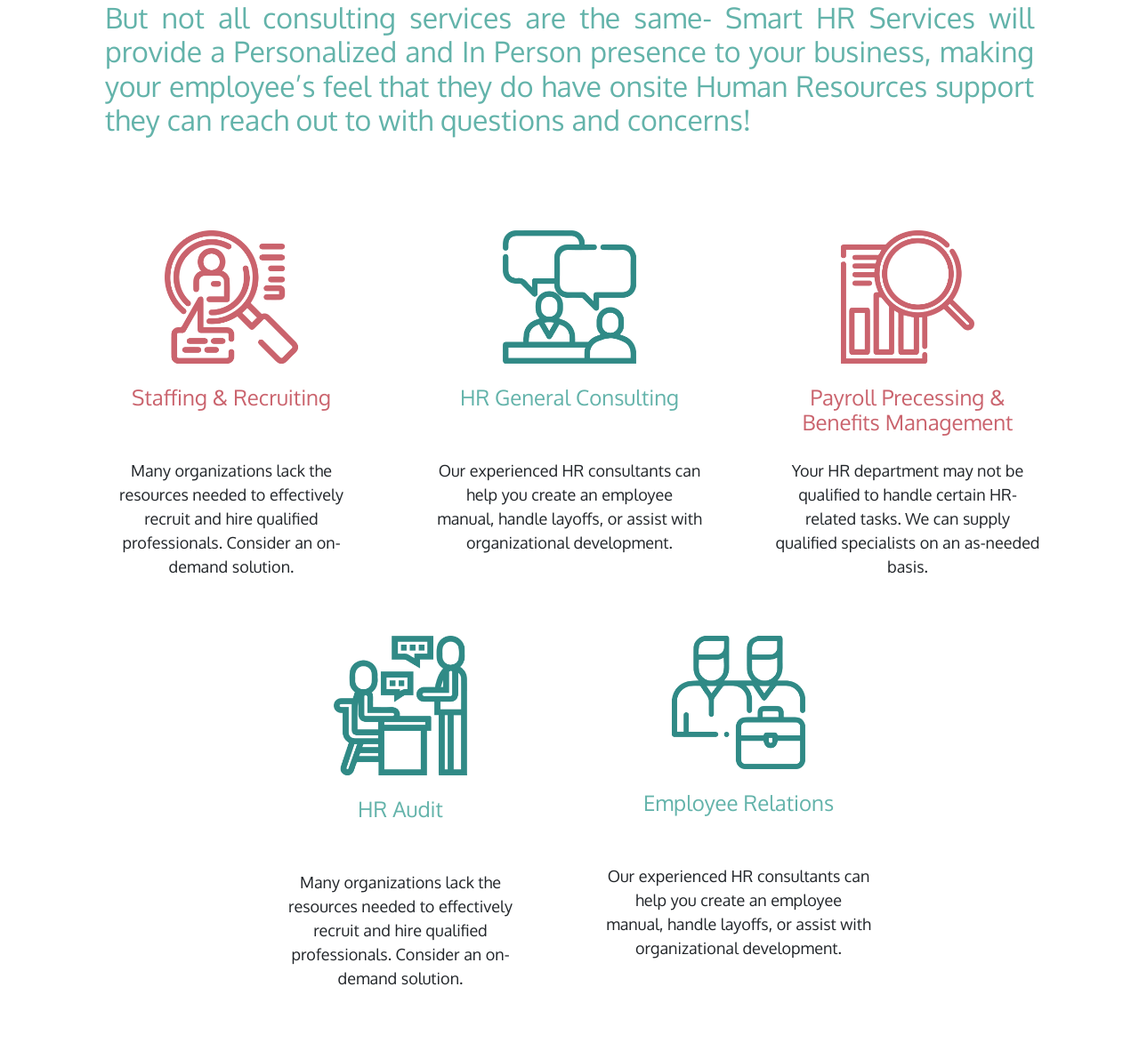
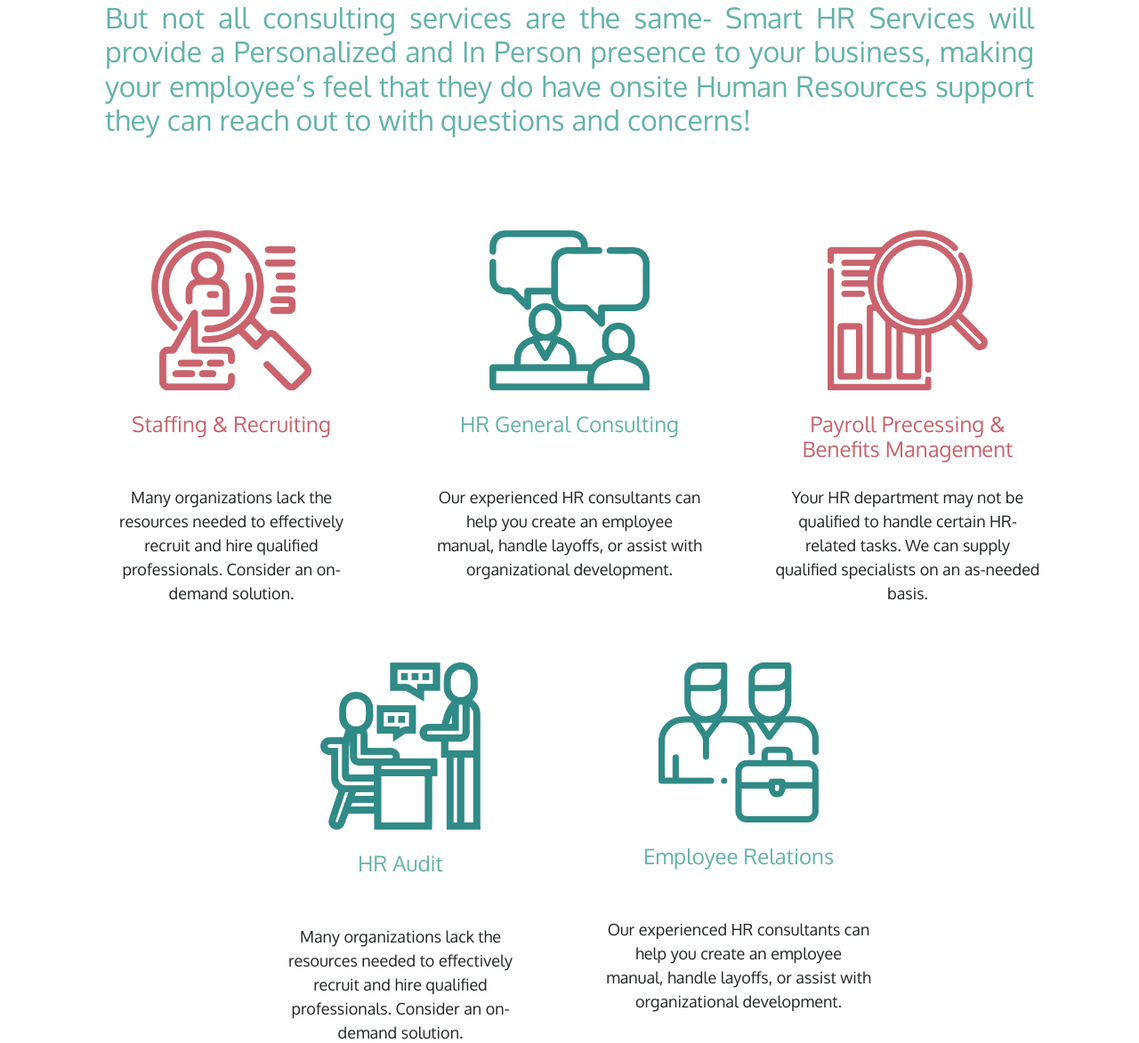
Before and after one commit to Minesto23/smartHR, a Django app: page /services/ in a window 1280 px wide. Shown: the part 824-1997 px from the top of the page at 89% size. Run offline with Django 3.2, Linux system fonts and the light colour scheme; data that the repository does not hold is empty; parts of the project's set-up code (start-up, migrations or seed data) failed here and were passed over; some libraries are stand-ins or nearby versions.

Commit message:
image fix

```diff
--- a/core/static/core/css/services.css
+++ b/core/static/core/css/services.css
@@ -73,3 +73,8 @@
   color: #63B3AA;
   height: 75px;
 }
+
+.services_img{
+  width: 60%;
+  height: auto;
+}
--- a/services/templates/services/services.html
+++ b/services/templates/services/services.html
@@ -69,7 +69,7 @@
           <div class="col-12 col-md-4 d-flex justify-content-center ">
             <div class="text-center" id="front_1" style="max-width: 300px;">
               <div class=" d-flex justify-content-center">
-                <img src="{% static 'core/images/Recruiting.png' %}" alt="" class="img-fluid" style="max-width: 150px;">
+                <img src="{% static 'core/images/Recruiting.png' %}" alt="" class="services_img" >
               </div>
               <h4 class="mt-4 red">{% trans "Staffing & Recruiting" %}</h4>
               <p>{% trans "Many organizations lack the resources needed to effectively recruit and hire qualified professionals. Consider an on-demand solution." %}
@@ -90,7 +90,7 @@
           <div class="col-12 col-md-4 d-flex justify-content-center  mt-5 mt-md-0">
             <div class="text-center" id="front_2" style="max-width: 300px;">
               <div class=" d-flex justify-content-center">
-                <img src="{% static 'core/images/Consulting.png' %}" alt="" class="img-fluid" style="max-width: 150px;">
+                <img src="{% static 'core/images/Consulting.png' %}" alt="" class="services_img" >
               </div>
               <h4 class="mt-4 green"> {% trans "HR General Consulting" %}</h4>
               <p>{% trans "Our experienced HR consultants can help you create an employee manual, handle layoffs, or assist with organizational development." %}</p>
@@ -110,7 +110,7 @@
           <div class="col-12 col-md-4 d-flex justify-content-center mt-5 mt-md-0">
             <div class="text-center" id="front_3" style="max-width: 300px;">
               <div class=" d-flex justify-content-center">
-                <img src="{% static 'core/images/Analysis.png' %}" alt="" class="img-fluid" style="max-width: 150px;">
+                <img src="{% static 'core/images/Analysis.png' %}" alt="" class="services_img" >
               </div>
               <h4 class="mt-4 red">{% trans "Payroll Precessing & Benefits Management" %}</h4>
               <p>{% trans "Your HR department may not be qualified to handle certain HR-related tasks. We can supply qualified specialists on an as-needed basis." %}</p>
@@ -129,7 +129,7 @@
           <div class="offset-md-2 col-12 col-md-4 d-flex justify-content-center mt-5">
             <div class="text-center" id="front_4" style="max-width: 300px;">
               <div class=" d-flex justify-content-center">
-                <img src="{% static 'core/images/Counsel.png' %}" alt="" class="img-fluid" style="max-width: 150px;">
+                <img src="{% static 'core/images/Counsel.png' %}" alt="" class="services_img" >
               </div>
               <h4 class="mt-4 green">{% trans "HR Audit" %}</h4>
               <p>{% trans "Many organizations lack the resources needed to effectively recruit and hire qualified professionals. Consider an on-demand solution." %}</p>
@@ -145,7 +145,7 @@
           <div class="col-12 col-md-4 d-flex justify-content-center mt-5 ">
             <div class="text-center" id="front_5" style="max-width: 300px;">
               <div class=" d-flex justify-content-center">
-                <img src="{% static 'core/images/Relations.png' %}" alt="" class="img-fluid" style="max-width: 150px;">
+                <img src="{% static 'core/images/Relations.png' %}" alt="" class="services_img" >
               </div>
               <h4 class="mt-4 green">{% trans "Employee Relations" %}</h4>
               <p>{% trans "Our experienced HR consultants can help you create an employee manual, handle layoffs, or assist with organizational development." %}
```
